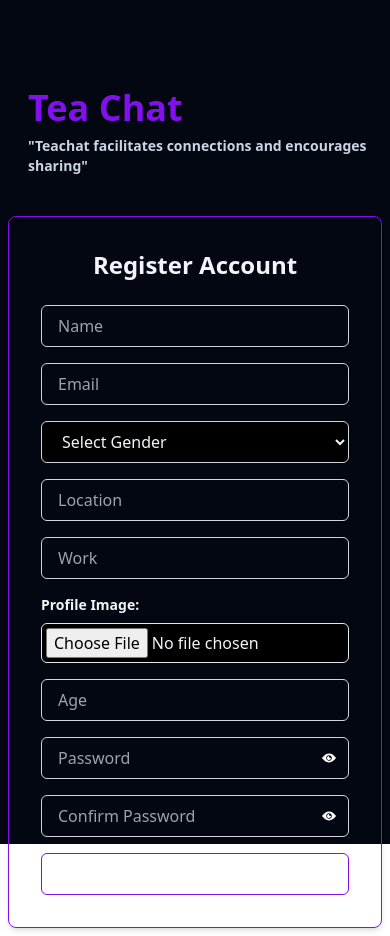
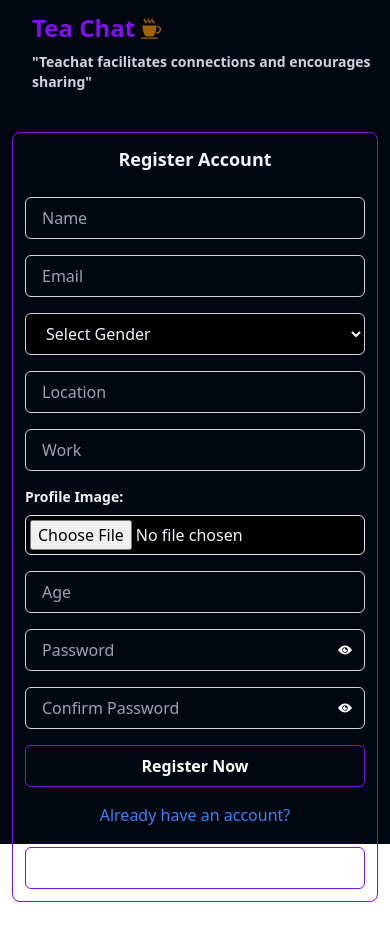
Before and after one commit to tigermursa/TeaChatProClient, a React (Vite) app: page /sign-up in a window 390 px wide. After the commit the page ends 902 px from the top, so only its background shows below. Built offline with nearby package versions, Linux system fonts and the light colour scheme; no server answers.

Commit message:
updated logo and the signup form

```diff
--- a/src/Components/PagesComponents/LoginPage/LoginTitle.jsx
+++ b/src/Components/PagesComponents/LoginPage/LoginTitle.jsx
@@ -1,8 +1,12 @@
+import { GiCoffeeCup } from "react-icons/gi";
+
 /* eslint-disable react/no-unescaped-entities */
 const LoginTitle = () => {
   return (
     <div className="">
-      <h3 className="font-bold text-4xl text-primary">Tea Chat</h3>
+      <h3 className="font-bold text-2xl flex items-center gap-1 md:text-4xl text-primary">
+        Tea Chat <GiCoffeeCup className="text-yellow-700" />
+      </h3>
       <p className="font-semibold mt-2 text-sm text-slate-300">
         "Connects people and fosters sharing"
       </p>
--- a/src/Components/PagesComponents/SignUpPage/SignUPTitle.jsx
+++ b/src/Components/PagesComponents/SignUpPage/SignUPTitle.jsx
@@ -1,8 +1,11 @@
 /* eslint-disable react/no-unescaped-entities */
+import { GiCoffeeCup } from "react-icons/gi";
 const SignUpTitle = () => {
   return (
-    <div className="ps-5 md:ps-0">
-      <h3 className="font-bold text-4xl text-primary">Tea Chat</h3>
+    <div className="ps-5 md:ps-0 ">
+      <h3 className="font-bold text-2xl flex items-center gap-1 md:text-4xl text-primary">
+        Tea Chat <GiCoffeeCup className="text-yellow-700"/>
+      </h3>
       <p className="font-semibold mt-2 text-sm text-slate-300">
         "Teachat facilitates connections and encourages sharing"
       </p>
--- a/src/Components/PagesComponents/SignUpPage/SignUpForm.jsx
+++ b/src/Components/PagesComponents/SignUpPage/SignUpForm.jsx
@@ -1,6 +1,6 @@
 import { useEffect, useState } from "react";
 import { useForm } from "react-hook-form";
-import { useNavigate } from "react-router-dom";
+import { Link, useNavigate } from "react-router-dom";
 import { toast } from "react-toastify"; // Remove ToastContainer
 import { useRegisterMutation } from "../../../redux/features/auth/authApi";
 import { IoIosEye, IoIosEyeOff } from "react-icons/io";
@@ -83,8 +83,8 @@ const SignUpForm = () => {
     setShowConfirmPassword((prevState) => !prevState);
   };
   return (
-    <div className="max-w-md mx-auto mt-10 p-8 border border-primary bg-opacity-0 rounded-lg shadow-md bg-white">
-      <h2 className="text-2xl font-bold mb-6 text-center text-slate-100">
+    <div className="max-w-md mx-auto mt-10  p-3 md:p-8 border border-primary bg-opacity-0 rounded-lg shadow-md bg-white">
+      <h2 className=" text-lg md:text-2xl font-bold mb-6 text-center text-slate-100">
         Register Account
       </h2>
       <form onSubmit={handleSubmit(onSubmit)} className="space-y-4">
@@ -226,6 +226,17 @@ const SignUpForm = () => {
         >
           {isRegisterLoading || isUploading ? "Please wait..." : "Register Now"}
         </button>
+        <a href="#" className="block text-center text-blue-500 hover:underline">
+          Already have an account?
+        </a>
+        <Link to={"/login"}>
+          <button
+            type="button"
+            className="w-full mt-5 py-2 bg-green-500 bg-opacity-0 border border-primary text-white font-semibold rounded-md hover:bg-green-600 hover:border-green-600"
+          >
+           Login
+          </button>
+        </Link>
       </form>
     </div>
   );
--- a/src/pages/SignUpPage/SignUpPage.jsx
+++ b/src/pages/SignUpPage/SignUpPage.jsx
@@ -3,8 +3,8 @@ import SignUpTitle from "../../Components/PagesComponents/SignUpPage/SignUPTitle
 
 const SignUpPage = () => {
   return (
-    <div className="bg-gray-950 h-screen pt-[5rem]">
-      <div className="flex flex-col md:flex-row justify-between items-center max-w-[1250px] mx-auto p-2 md:p-0">
+    <div className="bg-gray-950 h-screen ">
+      <div className="flex flex-col md:flex-row md:justify-between items-center h-full max-w-[78rem] mx-auto p-3 md:p-0">
         <SignUpTitle />
         <SignUpForm />
       </div>
```
